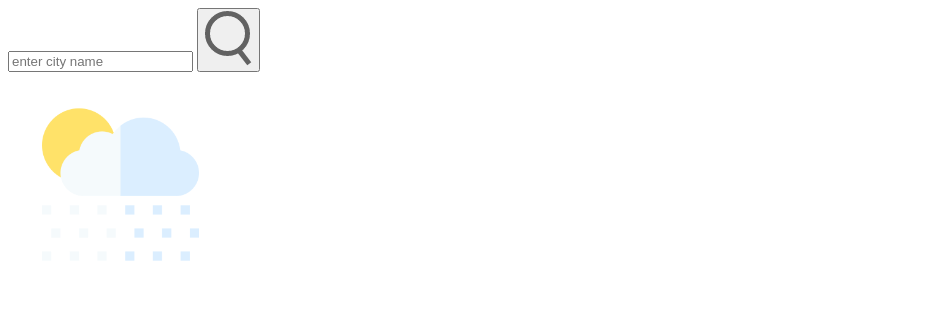
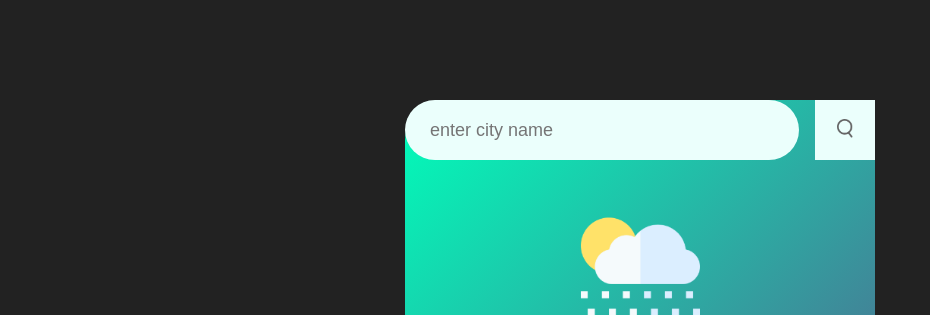
Before and after one commit to Syed-Parveez-Devinventx/Weather-App, a plain HTML site: page INDEX.html in a window 1280 px wide. Shown: the top 315 px of the page, without its empty margins (0-930 px from the left). Drawn offline with Linux system fonts and the light colour scheme.

Commit message:
add link

```diff
--- a/INDEX.html
+++ b/INDEX.html
@@ -3,6 +3,7 @@
 <head>
     <meta charset="UTF-8">
     <meta name="viewport" content="width=device-width, initial-scale=1.0">
+    <link rel="stylesheet" href="STYLE.CSS">
     <title>Weather App - By Thesyedparveez</title>
 </head>
 <body>
```
